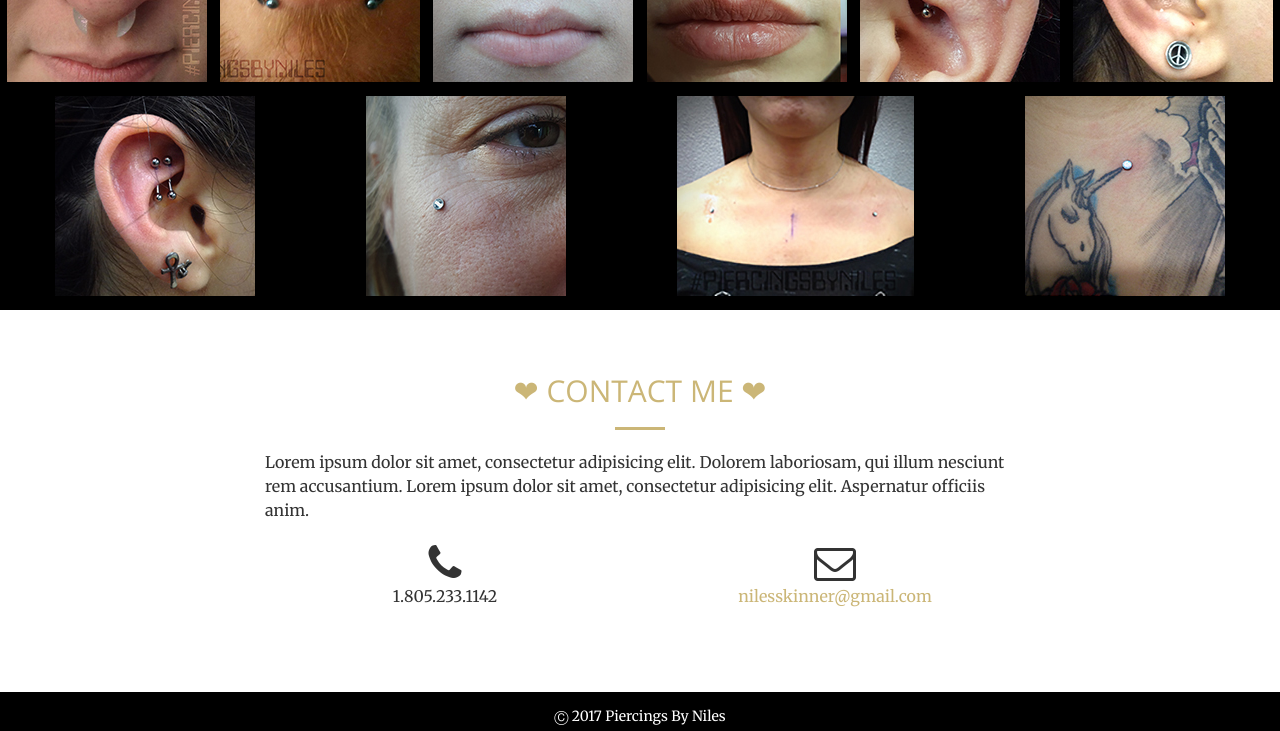
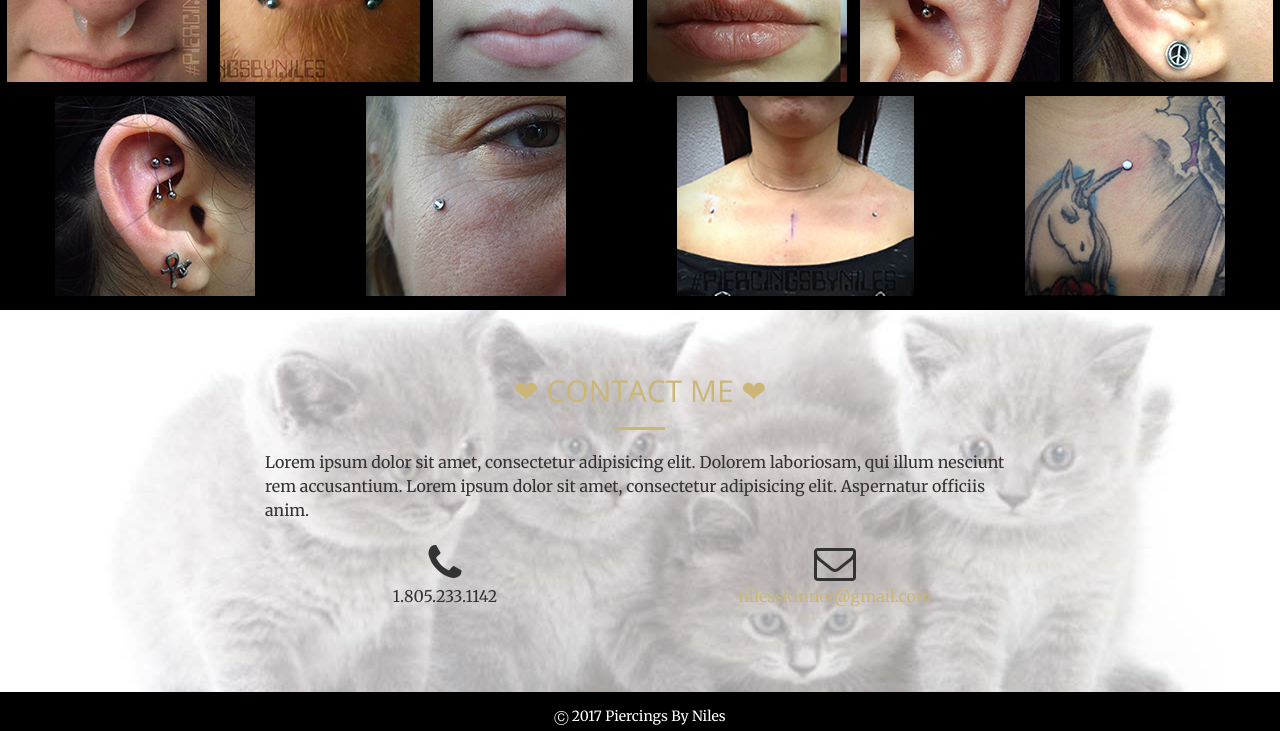
Before and after one commit to danielle93/piercingsbyniles, a website: page index.html in a window 1280 px wide. Shown: the part 2706-3437 px from the top of the page. Drawn offline with nearby package versions, Linux system fonts and the light colour scheme.

Commit message:
Add files via upload

```diff
--- a/css/styles.css
+++ b/css/styles.css
@@ -6,7 +6,10 @@ body{
 }
 
 #contact{
-    background-color: #fff;
+    background: url(../img/kitten.jpg);
+    background-repeat: no-repeat;
+    background-position: center;
+    background-size: cover;
 }
 
 /* Header */
```
